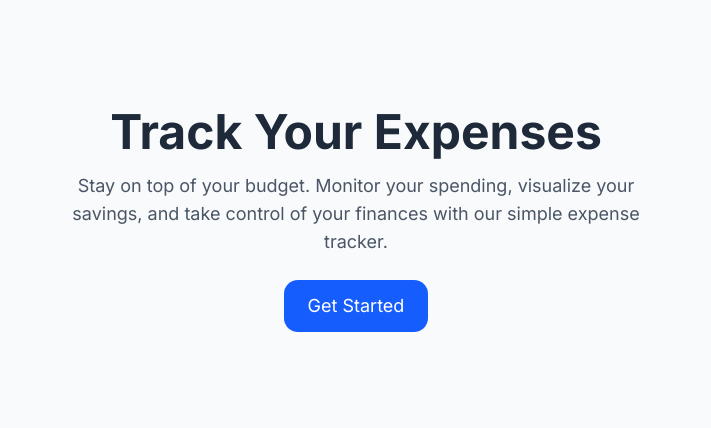
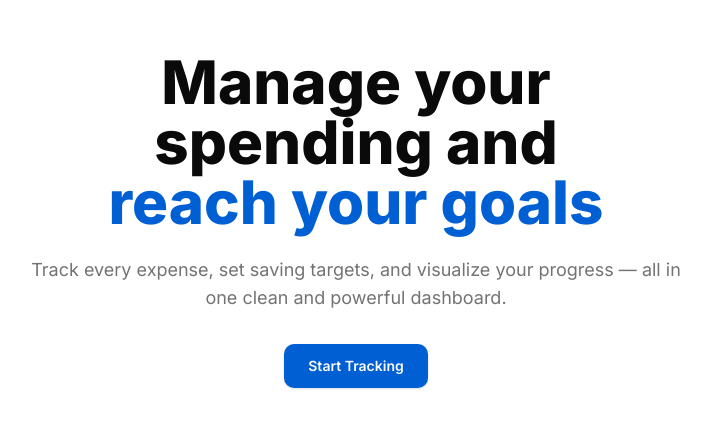
Before and after one commit to Sahilgumber7/Finatics, a Next.js app: page / in a window 1280 px wide. Shown: the part 180-608 px from the top of the page, without its empty margins (284-995 px from the left). Built offline with nearby package versions, Linux system fonts and the light colour scheme.

Commit message:
feat: update dark mode styles and enhance UI components for better user experience

```diff
--- a/app/globals.css
+++ b/app/globals.css
@@ -79,7 +79,7 @@
 }
 
 .dark {
-  --background: oklch(0.145 0 0);
+  --background: #111827; /* Tailwind's gray-900 */
   --foreground: oklch(0.985 0 0);
   --card: oklch(0.205 0 0);
   --card-foreground: oklch(0.985 0 0);
@@ -111,6 +111,12 @@
   --sidebar-border: oklch(1 0 0 / 10%);
   --sidebar-ring: oklch(0.556 0 0);
 }
+.nav-shadow-light {
+  box-shadow: 0 4px 6px -1px rgba(0, 0, 0, 0.1), 0 2px 4px -1px rgba(0, 0, 0, 0.06);
+}
+.nav-shadow-dark {
+  box-shadow: 0 10px 15px -3px rgba(59, 130, 246, 0.5), 0 4px 6px -2px rgba(59, 130, 246, 0.3);
+}
 
 @layer base {
   * {
--- a/app/page.js
+++ b/app/page.js
@@ -2,18 +2,28 @@ import Link from 'next/link';
 
 export default function Home() {
   return (
-    <main className="min-h-screen flex flex-col items-center justify-center bg-gray-50 px-6 text-center">
-      <h1 className="text-4xl sm:text-5xl font-bold text-gray-800 mb-4">
-        Track Your Expenses
-      </h1>
-      <p className="text-lg text-gray-600 mb-6 max-w-xl">
-        Stay on top of your budget. Monitor your spending, visualize your savings, and take control of your finances with our simple expense tracker.
-      </p>
-      <Link href="/pages/dashboard">
-        <button className="px-6 py-3 bg-blue-600 text-white rounded-xl text-lg hover:bg-blue-700 transition">
-          Get Started
-        </button>
-      </Link>
-    </main>
+    <section className="bg-background text-foreground lg:grid lg:h-screen lg:place-content-center">
+      <div className="mx-auto w-screen max-w-screen-xl px-4 py-16 sm:px-6 sm:py-24 lg:px-8 lg:py-32">
+        <div className="mx-auto max-w-2xl text-center">
+          <h1 className="text-balance text-4xl font-extrabold sm:text-5xl md:text-6xl">
+            Manage your spending and {' '}
+            <span className="text-primary">reach your goals</span>
+          </h1>
+
+          <p className="mt-6 text-pretty text-base text-muted-foreground sm:text-lg">
+            Track every expense, set saving targets, and visualize your progress — all in one clean and powerful dashboard.
+          </p>
+
+          <div className="mt-8 flex flex-wrap justify-center gap-4">
+            <Link
+              href="/pages/dashboard"
+              className="inline-block rounded-lg bg-primary px-6 py-3 text-sm font-semibold text-primary-foreground shadow transition hover:bg-primary/90"
+            >
+              Start Tracking
+            </Link>
+          </div>
+        </div>
+      </div>
+    </section>
   );
 }
--- a/app/pages/dashboard/page.js
+++ b/app/pages/dashboard/page.js
@@ -1,5 +1,3 @@
-// pages/dashboard.js
-
 import { getServerSession } from "next-auth";
 import { authOptions } from "@/lib/auth";
 import {
@@ -10,9 +8,7 @@ import {
 } from "@/lib/db/dashboard";
 import CreditCard from "@/components/CreditCard";
 import SplineChart from "@/components/SplineChart";
-
-
-export default async function DashboardPage() {
+import TransactionTable from "@/components/TransactionTable";export default async function DashboardPage() {
   const session = await getServerSession(authOptions);
 
   if (!session) {
@@ -22,8 +18,6 @@ export default async function DashboardPage() {
       </div>
     );
   }
-
-
 
   const transactions = await getUserTransactions(session.user.id);
   const { income, expense, balance } = calculateTotals(transactions);
@@ -36,14 +30,14 @@ export default async function DashboardPage() {
   const expenseData = labels.map((date) => groupedData[date].expense);
 
   return (
-    <div className="pt-8 px-12">
-      <h1 className="text-3xl font-medium text-gray-900 dark:text-gray-100">
+    <div className="pt-8 px-4 sm:px-8 lg:px-12 ">
+      <h1 className="text-2xl sm:text-3xl font-medium text-gray-900 dark:text-gray-100 mb-6">
         Welcome, {session.user.email}!
       </h1>
 
-      <div className="flex space-x-6 items-stretch">
-        {/* Credit Card - 30% */}
-        <div className="w-[30%] h-full">
+
+      <div className="flex flex-col lg:flex-row gap-6 mb-6">
+        <div className="lg:w-[30%] w-full">
           <CreditCard
             username={session.user.email}
             balance={balance}
@@ -52,15 +46,19 @@ export default async function DashboardPage() {
           />
         </div>
 
-        {/* Chart - 70% */}
-        <div className="w-[40%] h-full p-4 border rounded-lg bg-white shadow-lg">
-          <SplineChart
-            labels={labels}
-            incomeData={incomeData}
-            expenseData={expenseData}
-          />
+        <div className="lg:w-[70%] w-full p-4 border rounded-lg bg-white dark:bg-gray-900 dark:border-gray-800 shadow-lg">
+          <TransactionTable />
         </div>
-        <div className="p-4 border rounded-lg bg-white shadow-lg">
+      </div>
+
+      {/* Row 2: TransactionTables (70% and 30%) */}
+      <div className="flex flex-col lg:flex-row gap-6">
+        <div className="lg:w-[70%] w-full p-4 border rounded-lg bg-white dark:bg-gray-900 dark:border-gray-800 shadow-lg">
+          <TransactionTable />
+        </div>
+
+        <div className="lg:w-[30%] w-full p-4 border rounded-lg bg-white dark:bg-gray-900 dark:border-gray-800 shadow-lg">
+          <TransactionTable />
         </div>
       </div>
     </div>
--- a/components/AddTransactionDialog.jsx
+++ b/components/AddTransactionDialog.jsx
@@ -12,6 +12,13 @@ import {
   DialogHeader,
   DialogTitle,
 } from "@/components/ui/dialog";
+import {
+  Select,
+  SelectTrigger,
+  SelectValue,
+  SelectContent,
+  SelectItem,
+} from "@/components/ui/select";
 import { ToggleGroup, ToggleGroupItem } from "@/components/ui/toggle-group";
 import { addTransaction } from "@/lib/db/transactions";
 
@@ -22,7 +29,7 @@ export default function AddTransactionDialog({ onTransactionAdded }) {
   const [description, setDescription] = useState("");
   const [category, setCategory] = useState("");
   const [loading, setLoading] = useState(false);
-  const [open, setOpen] = useState(false); // dialog control
+  const [open, setOpen] = useState(false);
 
   const handleAdd = async () => {
     if (!session?.user?.id) return alert("User not authenticated.");
@@ -67,6 +74,7 @@ export default function AddTransactionDialog({ onTransactionAdded }) {
           <DialogTitle>Add Transaction</DialogTitle>
         </DialogHeader>
         <div className="grid gap-4 py-4">
+          {/* Amount Input */}
           <div className="space-y-2">
             <Label htmlFor="amount">Amount</Label>
             <Input
@@ -78,6 +86,7 @@ export default function AddTransactionDialog({ onTransactionAdded }) {
             />
           </div>
 
+          {/* Type Toggle */}
           <div className="space-y-2">
             <Label>Type</Label>
             <ToggleGroup
@@ -88,18 +97,20 @@ export default function AddTransactionDialog({ onTransactionAdded }) {
             >
               <ToggleGroupItem
   value="income"
-                className="w-full data-[state=on]:bg-black data-[state=on]:text-white"
+  className="w-full data-[state=on]:bg-black data-[state=on]:text-white dark:data-[state=on]:bg-white dark:data-[state=on]:text-black"
 >
   Income
 </ToggleGroupItem>
 <ToggleGroupItem
   value="expense"
-                className="w-full data-[state=on]:bg-black data-[state=on]:text-white"
+  className="w-full data-[state=on]:bg-black data-[state=on]:text-white dark:data-[state=on]:bg-white dark:data-[state=on]:text-black"
 >
   Expense
 </ToggleGroupItem>
+
             </ToggleGroup>
           </div>
+
 
           <div className="space-y-2">
             <Label htmlFor="description">Description</Label>
@@ -111,24 +122,27 @@ export default function AddTransactionDialog({ onTransactionAdded }) {
             />
           </div>
 
+          {/* Category Select */}
           <div className="space-y-2">
             <Label htmlFor="category">Category</Label>
-            <select
-              id="category"
-              value={category}
-              onChange={(e) => setCategory(e.target.value)}
-              className="w-full border rounded px-3 py-2"
-            >
-              <option value="">Select category</option>
-              <option value="Food">Food</option>
-              <option value="Transportation">Transportation</option>
-              <option value="Shopping">Shopping</option>
-              <option value="Bills">Bills</option>
-              <option value="Salary">Salary</option>
-              <option value="Others">Others</option>
-            </select>
+            <Select value={category} onValueChange={setCategory}>
+              <SelectTrigger id="category">
+                <SelectValue placeholder="Select category" />
+              </SelectTrigger>
+              <SelectContent>
+                {["Food", "Transportation", "Shopping", "Bills", "Salary", "Others"].map(
+                  (cat) => (
+                    <SelectItem key={cat} value={cat}>
+                      {cat}
+                    </SelectItem>
+                  )
+                )}
+              </SelectContent>
+            </Select>
           </div>
         </div>
+
+        {/* Submit Button */}
         <Button onClick={handleAdd} disabled={loading} className="w-full">
           {loading ? "Adding..." : "Add Transaction"}
         </Button>
--- a/components/Navbar.jsx
+++ b/components/Navbar.jsx
@@ -11,7 +11,7 @@ const Navbar = () => {
   const pathname = usePathname();
 
   return (
-    <nav className="bg-white dark:bg-gray-900 border-gray-200 dark:border-gray-700 shadow-md">
+<nav className="bg-white dark:bg-gray-900 border-gray-200 dark:border-gray-700 shadow-md dark:shadow-lg">
       <div className="max-w-screen-xl flex flex-wrap items-center justify-between mx-auto p-4">
         <Link href="/" className="flex items-center">
           <span className="self-center text-2xl font-semibold text-black dark:text-white">
--- a/middleware.js
+++ b/middleware.js
@@ -3,7 +3,7 @@ import { getToken } from "next-auth/jwt";
 import { NextResponse } from "next/server";
 
 // Public routes that don't need auth
-const PUBLIC_PATHS = ["/", "/login", "/signup", "/api/auth"];
+const PUBLIC_PATHS = ["/", "/api/auth"];
 
 export async function middleware(req) {
   const { pathname } = req.nextUrl;
@@ -19,7 +19,7 @@ export async function middleware(req) {
   const token = await getToken({ req, secret: process.env.NEXTAUTH_SECRET });
 
   if (!token) {
-    const loginUrl = new URL("/login", req.url);
+    const loginUrl = new URL("/api/auth/login", req.url);
     return NextResponse.redirect(loginUrl);
   }
 
```
Lines whose indentation alone changed are shown as unchanged.
